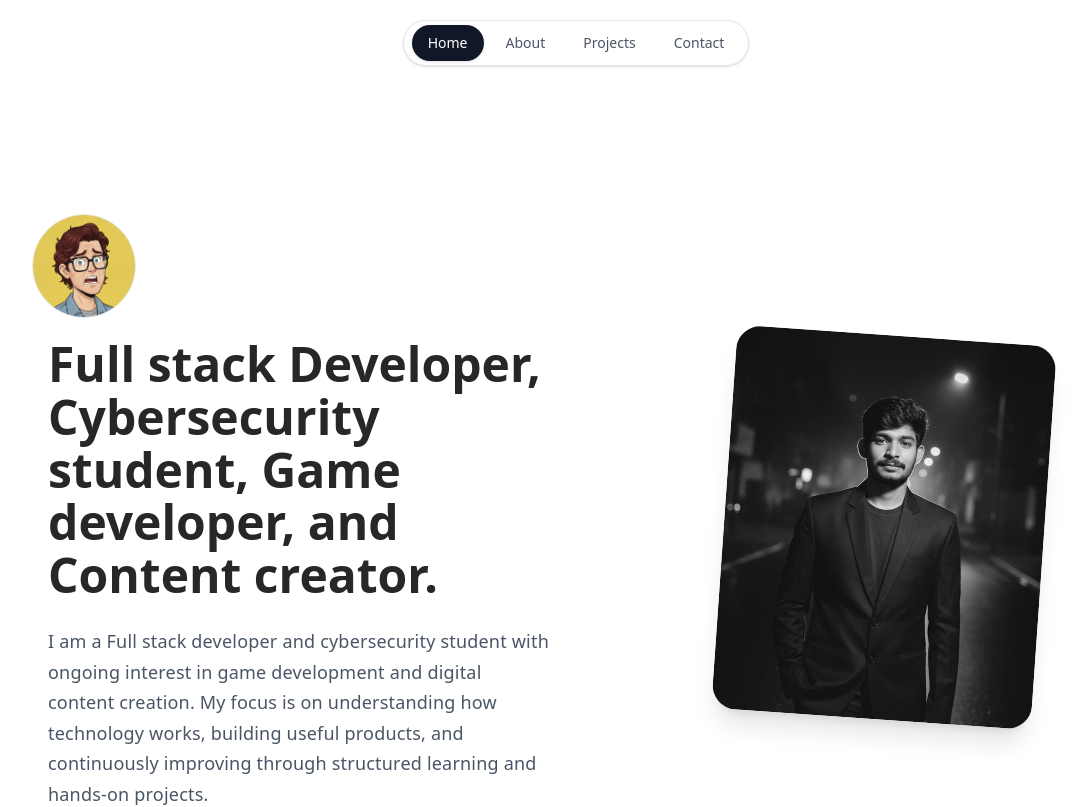
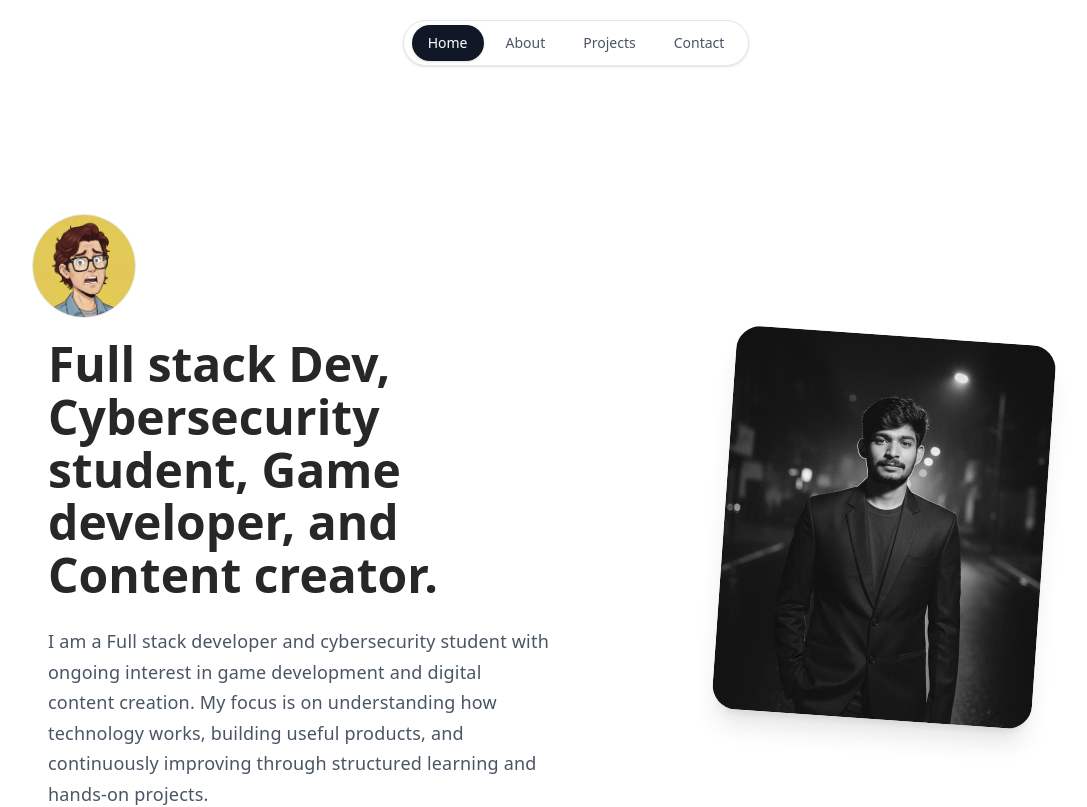
Before and after one commit to avinashgundimeda/React-Portfolio, a React (Vite) app: page / in a window 1280 px wide. Shown: the top 807 px of the page, without its empty margins (64-1151 px from the left). Built offline with nearby package versions, Linux system fonts and the light colour scheme.

Commit message:
a small change

```diff
--- a/src/Pages/Home.jsx
+++ b/src/Pages/Home.jsx
@@ -58,7 +58,7 @@ const Home = () => {
             <div className="grid grid-cols-1 md:grid-cols-2 gap-12 items-start">
               <div>
                 <h1 className="text-4xl md:text-5xl font-bold leading-[1.1] text-zinc-800 mb-6 ml-4">
-                  Full stack Developer, Cybersecurity student, Game developer, and
+                  Full stack Dev, Cybersecurity student, Game developer, and
                   Content creator.
                 </h1>
                 <p className="text-[18px] leading-[1.7] tracking-[0.2px] text-gray-600 font-normal mb-8 text-base ml-4">
```
